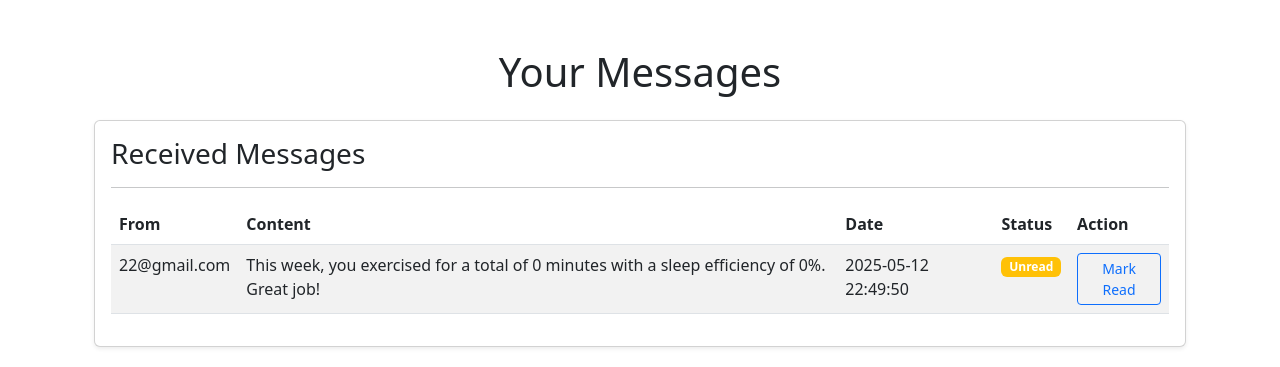
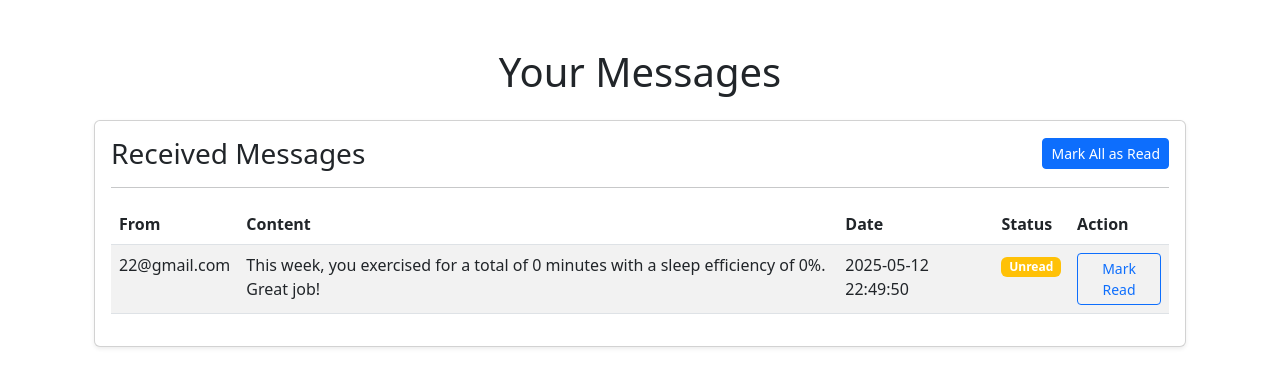
Before and after one commit to harshit-3/CITS_5505_Group_25, a Flask app: page /messages in a window 1280 px wide. Shown: the part 56-423 px from the top of the page. Run offline with Flask 3, Linux system fonts and the light colour scheme; a user stored in the database is signed in.

Commit message:
Add an One-click button, mark all as read.flask db current

```diff
--- a/app/routes.py
+++ b/app/routes.py
@@ -683,28 +683,43 @@ def messages():
 
     user_id = session["user_id"]
 
-    # Handle marking messages as read/unread
+    # Handle POST requests (manual marking or mark all as read)
     if request.method == "POST":
+        action = request.form.get("action")
         message_id = request.form.get("message_id")
-        action = request.form.get("action")
-        message = Message.query.get_or_404(message_id)
 
-        # Ensure the user is the receiver of the message
-        if message.receiver_id != user_id:
-            flash("You do not have permission to modify this message.", "danger")
+        # Handle one-click mark all as read
+        if action == "mark_all_read":
+            unread_messages = Message.query.filter_by(receiver_id=user_id, is_read=False).all()
+            if unread_messages:
+                for message in unread_messages:
+                    message.is_read = True
+                db.session.commit()
+                flash("All messages have been marked as read.", "success")
+            else:
+                flash("No unread messages to mark as read.", "info")
             return redirect(url_for("main.messages"))
 
-        if action == "mark_read":
-            message.is_read = True
-            flash("Message marked as read.", "success")
-        elif action == "mark_unread":
-            message.is_read = False
-            flash("Message marked as unread.", "success")
+        # Handle manual marking messages as read/unread
+        if message_id:
+            message = Message.query.get_or_404(message_id)
 
-        db.session.commit()
-        return redirect(url_for("main.messages"))
+            # Ensure the user is the receiver of the message
+            if message.receiver_id != user_id:
+                flash("You do not have permission to modify this message.", "danger")
+                return redirect(url_for("main.messages"))
 
-    # Fetch sent and received messages
+            if action == "mark_read":
+                message.is_read = True
+                flash("Message marked as read.", "success")
+            elif action == "mark_unread":
+                message.is_read = False
+                flash("Message marked as unread.", "success")
+
+            db.session.commit()
+            return redirect(url_for("main.messages"))
+
+    # Handle GET requests (display messages page)
     sent_messages = Message.query.filter_by(sender_id=user_id).order_by(Message.timestamp.desc()).all()
     received_messages = Message.query.filter_by(receiver_id=user_id).order_by(Message.timestamp.desc()).all()
 
--- a/app/templates/messages.html
+++ b/app/templates/messages.html
@@ -22,7 +22,13 @@
    <!-- Received Messages -->
 <div class="card shadow-sm mb-4">
     <div class="card-body">
-            <h3 class="card-title">Received Messages</h3>
+        <div class="d-flex justify-content-between align-items-center mb-3">
+            <h3 class="card-title mb-0">Received Messages</h3>
+            <!-- One-click mark all as read button -->
+            <form method="POST" action="{{ url_for('main.messages') }}" style="display:inline;">
+                <button type="submit" name="action" value="mark_all_read" class="btn btn-sm btn-primary">Mark All as Read</button>
+            </form>
+        </div>
         <hr>
         {% if received_messages %}
             <table class="table table-striped">
```
Also changed, not shown: instance/tracker.db. Lines whose indentation alone changed are shown as unchanged.
